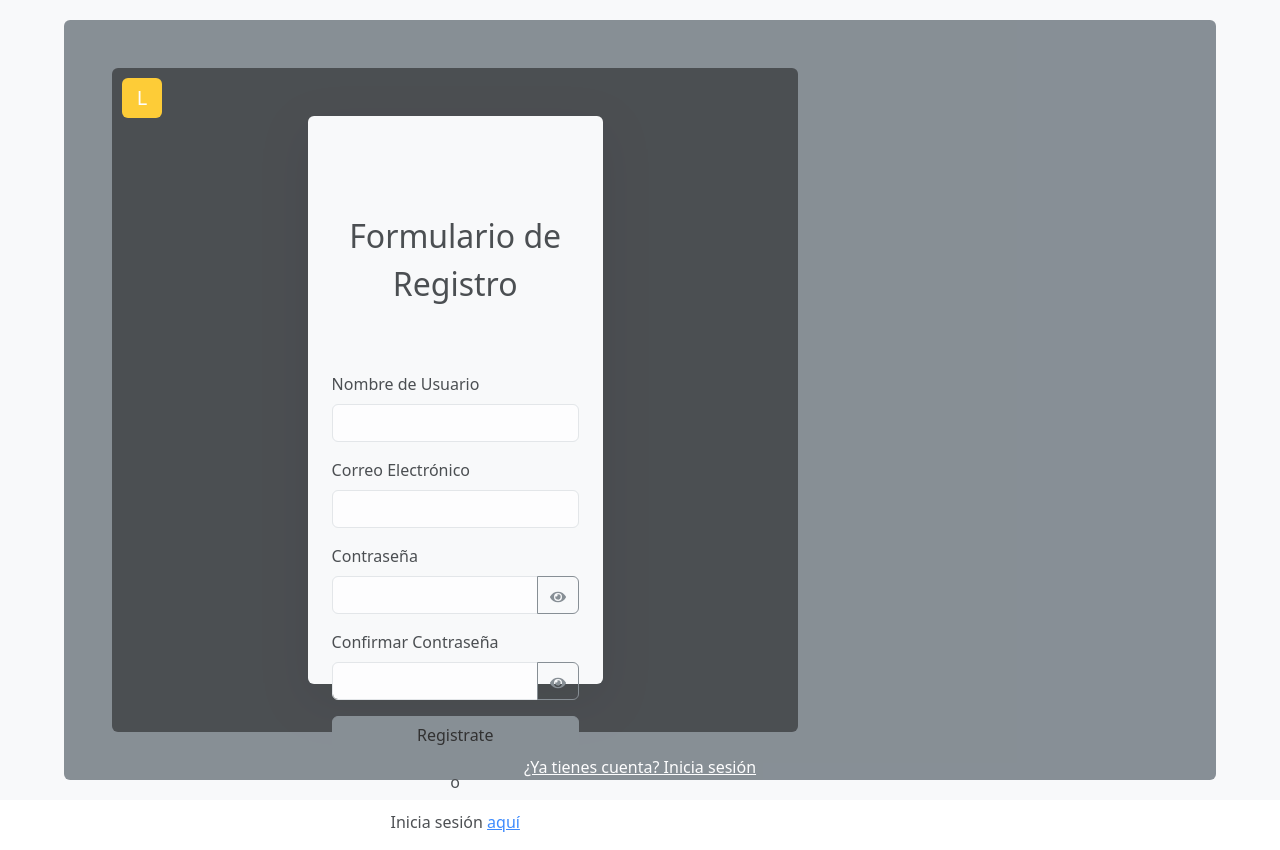
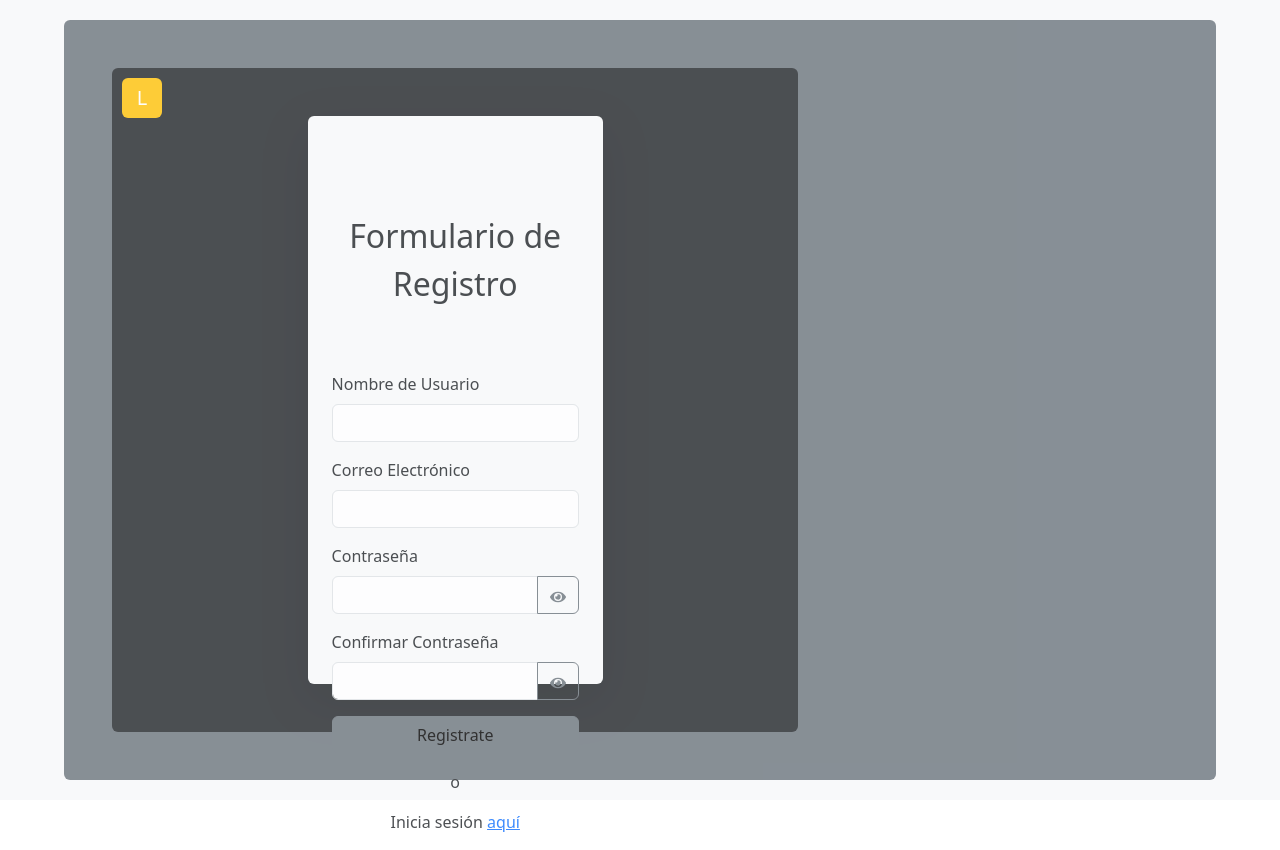
Before and after one commit to jotace-18/pwa-personal-app, a React (Vite) app in the folder frontend/: page /1 in a window 1280 px wide. Built offline with nearby package versions, Linux system fonts and the light colour scheme.

Commit message:
No he hecho nada lol

```diff
--- a/frontend/src/features/auth/AuthPage.tsx
+++ b/frontend/src/features/auth/AuthPage.tsx
@@ -45,16 +45,6 @@ const AuthPage = () => {
             <h5 className="text-white m-0">L</h5>
           </div>
         </div>
-
-        {/* Botón para cambiar entre Login y Registro */}
-        <div className="text-center mt-3">
-          <button
-            className="btn btn-link text-white"
-            onClick={() => navigate(type === "login" ? "/register" : "/login")}
-          >
-            {type === "login" ? "¿No tienes cuenta? Regístrate" : "¿Ya tienes cuenta? Inicia sesión"}
-          </button>
-        </div>
       </div>
     </div>
   );
```
